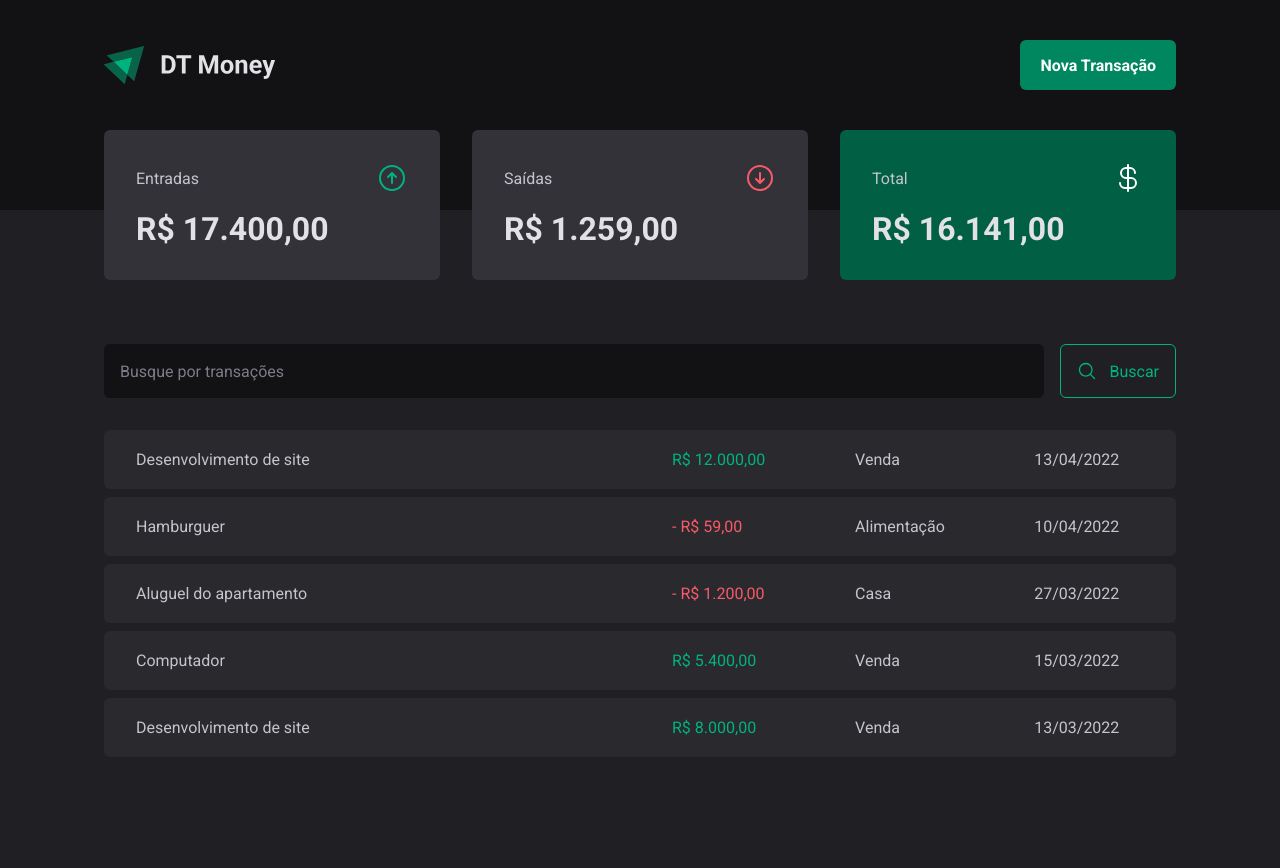
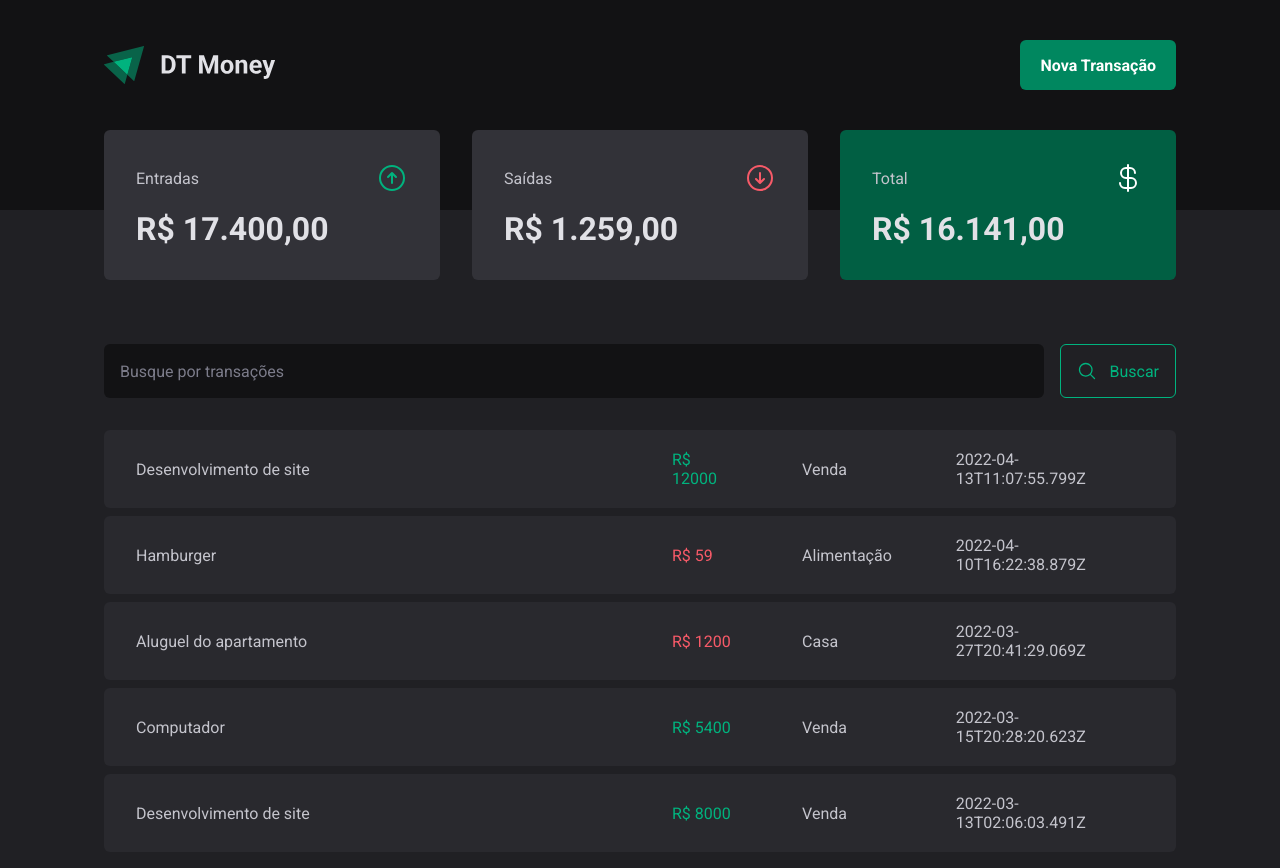
Before and after one commit to leonardondev/dt-money, a React (Vite) app: page / in a window 1280 px wide. Shown: the top 868 px of the page. Before the commit the page ends 805 px from the top, so only its background shows below. Built offline with nearby package versions, Linux system fonts and the light colour scheme; data requests are answered from the project's data file.

Commit message:
feat: server and context

```diff
--- a/package.json
+++ b/package.json
@@ -5,6 +5,7 @@
   "type": "module",
   "scripts": {
     "dev": "vite",
+    "dev:server": "json-server server.json -p 3333",
     "build": "tsc -b && vite build",
     "lint": "eslint src --ext .ts,.tsx",
     "preview": "vite preview"
@@ -31,6 +32,7 @@
     "@types/styled-components": "^5.1.34",
     "@vitejs/plugin-react": "^1.3.0",
     "eslint": "8.57.0",
+    "json-server": "^1.0.0-beta.3",
     "typescript": "~5.1.6",
     "vite": "^5.4.1"
   }
--- /dev/null
+++ b/server.json
@@ -0,0 +1,45 @@
+{
+  "transactions" :
+  [
+    {
+      "id": 1,
+      "description": "Desenvolvimento de site",
+      "type": "income",
+      "category": "Venda",
+      "price": 12000,
+      "createdAt": "2022-04-13T11:07:55.799Z"
+    },
+    {
+      "id": 2,
+      "description": "Hamburger",
+      "type": "outcome",
+      "category": "Alimentação",
+      "price": 59,
+      "createdAt": "2022-04-10T16:22:38.879Z"
+    },
+    {
+      "id": 3,
+      "description": "Aluguel do apartamento",
+      "type": "outcome",
+      "category": "Casa",
+      "price": 1200,
+      "createdAt": "2022-03-27T20:41:29.069Z"
+    },
+    {
+      "id": 4,
+      "description": "Computador",
+      "type": "income",
+      "category": "Venda",
+      "price": 5400,
+      "createdAt": "2022-03-15T20:28:20.623Z"
+    },
+    {
+      "id": 5,
+      "description": "Desenvolvimento de site",
+      "type": "income",
+      "category": "Venda",
+      "price": 8000,
+      "createdAt": "2022-03-13T02:06:03.491Z"
+    }
+  ]
+}
--- a/src/App.tsx
+++ b/src/App.tsx
@@ -1,5 +1,6 @@
 import { ThemeProvider } from 'styled-components'
 
+import { TransactionsProvider } from './contexts/transactionsContext'
 import { Transactions } from './pages/Transactions'
 import { GlobalStyle } from './styles/global'
 import { defaultTheme } from './styles/themes/default'
@@ -9,7 +10,9 @@ export function App() {
     <ThemeProvider theme={defaultTheme}>
       <GlobalStyle />
 
-      <Transactions />
+      <TransactionsProvider>
+        <Transactions />
+      </TransactionsProvider>
     </ThemeProvider>
   )
 }
--- /dev/null
+++ b/src/contexts/transactionsContext.tsx
@@ -0,0 +1,51 @@
+import {
+  createContext,
+  ReactNode,
+  useContext,
+  useEffect,
+  useState,
+} from 'react'
+
+export interface Transaction {
+  id: number
+  description: string
+  type: 'income' | 'outcome'
+  category: string
+  price: number
+  createdAt: string
+}
+
+interface TransactionContextType {
+  transactions: Transaction[]
+}
+
+const TransactionContext = createContext({} as TransactionContextType)
+
+interface TransactionsProviderProps {
+  children: ReactNode
+}
+
+export function TransactionsProvider({ children }: TransactionsProviderProps) {
+  const [transactions, setTransactions] = useState<Transaction[]>([])
+
+  async function loadTransactions() {
+    const response = await fetch('http://localhost:3333/transactions')
+    const data = await response.json()
+
+    setTransactions(data)
+  }
+
+  useEffect(() => {
+    loadTransactions()
+  }, [])
+
+  return (
+    <TransactionContext.Provider value={{ transactions }}>
+      {children}
+    </TransactionContext.Provider>
+  )
+}
+
+export function useTransactionsContext() {
+  return useContext(TransactionContext)
+}
--- a/src/pages/Transactions/index.tsx
+++ b/src/pages/Transactions/index.tsx
@@ -1,5 +1,6 @@
 import { Header } from '../../components/Header'
 import { Summary } from '../../components/Summary'
+import { useTransactionsContext } from '../../contexts/transactionsContext'
 import { SearchForm } from './components/SearchForm'
 import {
   PriceHighlight,
@@ -8,6 +9,8 @@ import {
 } from './styles'
 
 export function Transactions() {
+  const { transactions } = useTransactionsContext()
+
   return (
     <div>
       <Header />
@@ -18,46 +21,20 @@ export function Transactions() {
 
         <TransactionsTable>
           <tbody>
-            <tr>
-              <td width="50%">Desenvolvimento de site</td>
-              <td>
-                <PriceHighlight variant="income">R$ 12.000,00</PriceHighlight>
-              </td>
-              <td>Venda</td>
-              <td>13/04/2022</td>
-            </tr>
-            <tr>
-              <td width="50%">Hamburguer</td>
-              <td>
-                <PriceHighlight variant="outcome">- R$ 59,00</PriceHighlight>
-              </td>
-              <td>Alimentação</td>
-              <td>10/04/2022</td>
-            </tr>
-            <tr>
-              <td width="50%">Aluguel do apartamento</td>
-              <td>
-                <PriceHighlight variant="outcome">- R$ 1.200,00</PriceHighlight>
-              </td>
-              <td>Casa</td>
-              <td>27/03/2022</td>
-            </tr>
-            <tr>
-              <td width="50%">Computador</td>
-              <td>
-                <PriceHighlight variant="income">R$ 5.400,00</PriceHighlight>
-              </td>
-              <td>Venda</td>
-              <td>15/03/2022</td>
-            </tr>
-            <tr>
-              <td width="50%">Desenvolvimento de site</td>
-              <td>
-                <PriceHighlight variant="income">R$ 8.000,00</PriceHighlight>
-              </td>
-              <td>Venda</td>
-              <td>13/03/2022</td>
-            </tr>
+            {transactions.map((transaction) => {
+              return (
+                <tr key={transaction.id}>
+                  <td width="50%">{transaction.description}</td>
+                  <td>
+                    <PriceHighlight variant={transaction.type}>
+                      R$ {transaction.price}
+                    </PriceHighlight>
+                  </td>
+                  <td>{transaction.category}</td>
+                  <td>{transaction.createdAt}</td>
+                </tr>
+              )
+            })}
           </tbody>
         </TransactionsTable>
       </TransactionsContainer>
```
Also changed, not shown: 1 other file (tests, documents, lock files or other folders).
